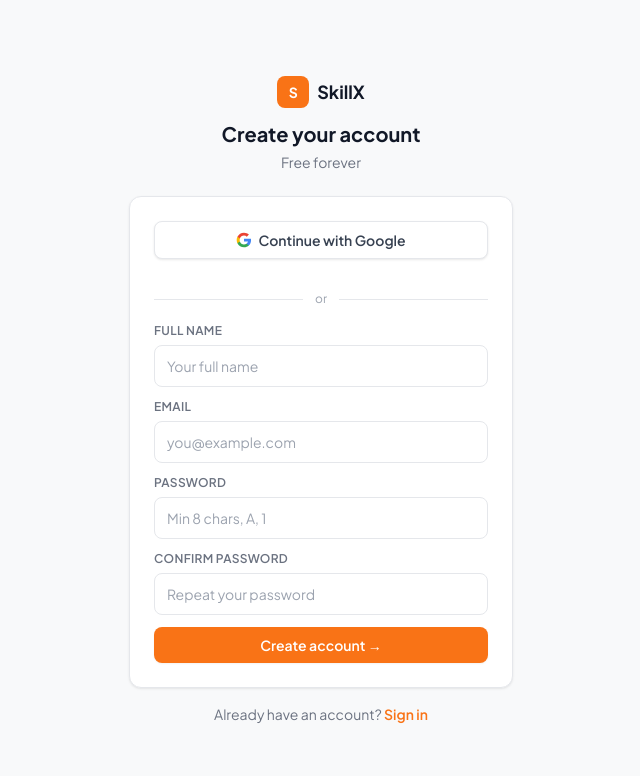
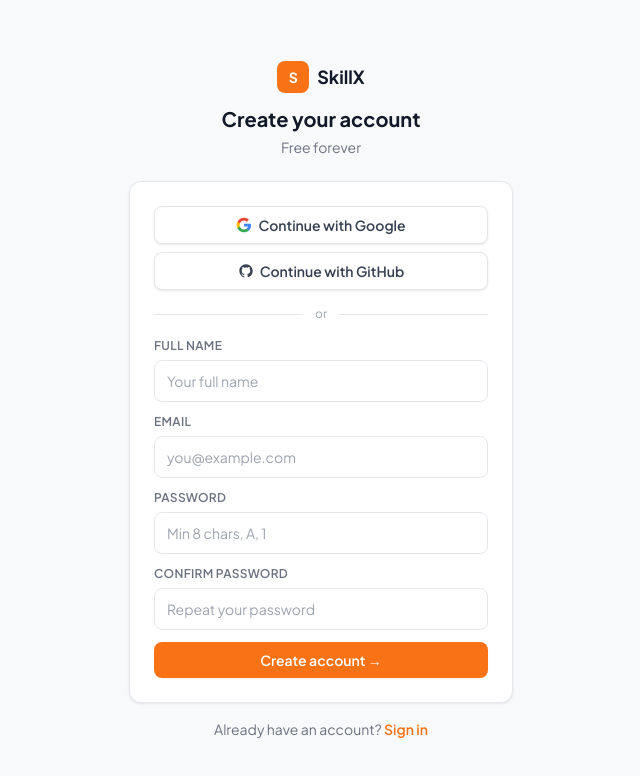
Before and after one commit to wizdomic/skillx, a React (Vite) app in the folder frontend/: page /signup in a window 1280 px wide. Shown: the top 776 px of the page, without its empty margins (319-959 px from the left). Built offline with nearby package versions, Linux system fonts and the light colour scheme; no server answers.

Commit message:
Add GitHub OAuth.

```diff
--- a/frontend/src/pages/SignupPage.jsx
+++ b/frontend/src/pages/SignupPage.jsx
@@ -58,7 +58,7 @@
     } finally { setLoading(false) }
   }
 
-  const oauthUrl = p => `${import.meta.env.VITE_API_URL || '/api'}/auth/${p}`
+  const oauthUrl = p => `${import.meta.env.VITE_API_URL?.replace('/api', '') || ''}/api/auth/${p}`
 
   if (step === 'verify') return (
     <AuthShell>
@@ -102,9 +102,14 @@
         <p className="text-sm" style={{ color: 'var(--text-muted)' }}>Free forever</p>
       </div>
       <div className="card p-6">
-        <a href={oauthUrl('google')} className="btn btn-white btn-md w-full mb-4">
-          <GoogleIcon /> Continue with Google
-        </a>
+        <div className="space-y-2 mb-4">
+          <a href={oauthUrl('google')} className="btn btn-white btn-md w-full">
+            <GoogleIcon /> Continue with Google
+          </a>
+          <a href={oauthUrl('github')} className="btn btn-white btn-md w-full">
+            <GithubIcon /> Continue with GitHub
+          </a>
+        </div>
         <Divider />
         <form onSubmit={handleRegister} className="space-y-3">
           {[
@@ -138,3 +143,7 @@
 function GoogleIcon() {
   return <svg width="16" height="16" viewBox="0 0 24 24"><path fill="#4285F4" d="M22.56 12.25c0-.78-.07-1.53-.2-2.25H12v4.26h5.92c-.26 1.37-1.04 2.53-2.21 3.31v2.77h3.57c2.08-1.92 3.28-4.74 3.28-8.09z"/><path fill="#34A853" d="M12 23c2.97 0 5.46-.98 7.28-2.66l-3.57-2.77c-.98.66-2.23 1.06-3.71 1.06-2.86 0-5.29-1.93-6.16-4.53H2.18v2.84C3.99 20.53 7.7 23 12 23z"/><path fill="#FBBC05" d="M5.84 14.09c-.22-.66-.35-1.36-.35-2.09s.13-1.43.35-2.09V7.07H2.18C1.43 8.55 1 10.22 1 12s.43 3.45 1.18 4.93l2.85-2.22.81-.62z"/><path fill="#EA4335" d="M12 5.38c1.62 0 3.06.56 4.21 1.64l3.15-3.15C17.45 2.09 14.97 1 12 1 7.7 1 3.99 3.47 2.18 7.07l3.66 2.84c.87-2.6 3.3-4.53 6.16-4.53z"/></svg>
 }
+
+function GithubIcon() {
+  return <svg width="16" height="16" viewBox="0 0 24 24" fill="currentColor"><path d="M12 2C6.477 2 2 6.484 2 12.017c0 4.425 2.865 8.18 6.839 9.504.5.092.682-.217.682-.483 0-.237-.008-.868-.013-1.703-2.782.605-3.369-1.343-3.369-1.343-.454-1.158-1.11-1.466-1.11-1.466-.908-.62.069-.608.069-.608 1.003.07 1.531 1.032 1.531 1.032.892 1.53 2.341 1.088 2.91.832.092-.647.35-1.088.636-1.338-2.22-.253-4.555-1.113-4.555-4.951 0-1.093.39-1.988 1.029-2.688-.103-.253-.446-1.272.098-2.65 0 0 .84-.27 2.75 1.026A9.564 9.564 0 0112 6.844c.85.004 1.705.115 2.504.337 1.909-1.296 2.747-1.027 2.747-1.027.546 1.379.202 2.398.1 2.651.64.7 1.028 1.595 1.028 2.688 0 3.848-2.339 4.695-4.566 4.943.359.309.678.92.678 1.855 0 1.338-.012 2.419-.012 2.747 0 .268.18.58.688.482A10.019 10.019 0 0022 12.017C22 6.484 17.522 2 12 2z"/></svg>
+}
```
